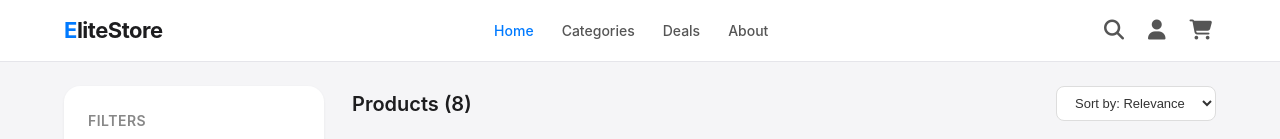
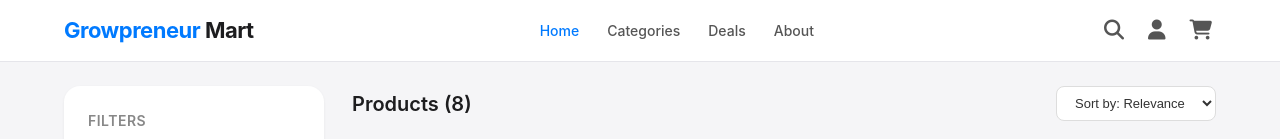
Before and after one commit to GrowpreneurCyber/ITMUSTWORKKK, a plain HTML site: page index.html in a window 1280 px wide. Shown: the top 139 px of the page. Drawn offline with nearby package versions, Linux system fonts and the light colour scheme; grey boxes are pictures that could not be loaded.

Commit message:
Update index.html

```diff
--- a/index.html
+++ b/index.html
@@ -156,7 +156,7 @@ footer { background: #1d1d1f; color: #fff; padding: 48px 24px 24px; margin-top:
   <header>
   <div class="header-inner">
     <button class="mobile-menu-btn" id="mobileMenuBtn"><i class="fas fa-bars"></i></button>
-    <a href="#" class="logo" id="logoLink"><span>E</span>liteStore</a>
+    <a href="#" class="logo" id="logoLink"><span>Growpreneur</span> Mart</a>
     <nav id="mainNav">
       <a href="#" class="nav-link active" data-page="home">Home</a>
       <a href="#" class="nav-link" data-page="categories">Categories</a>
```
